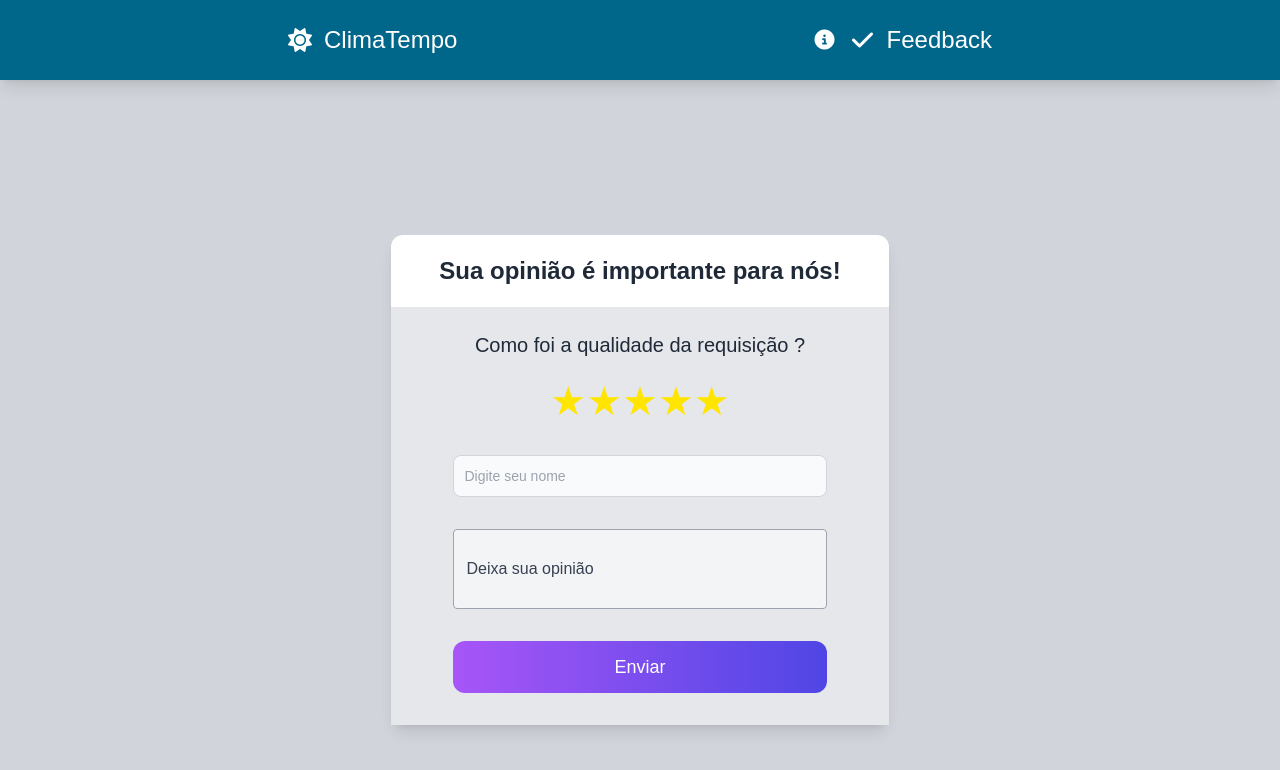
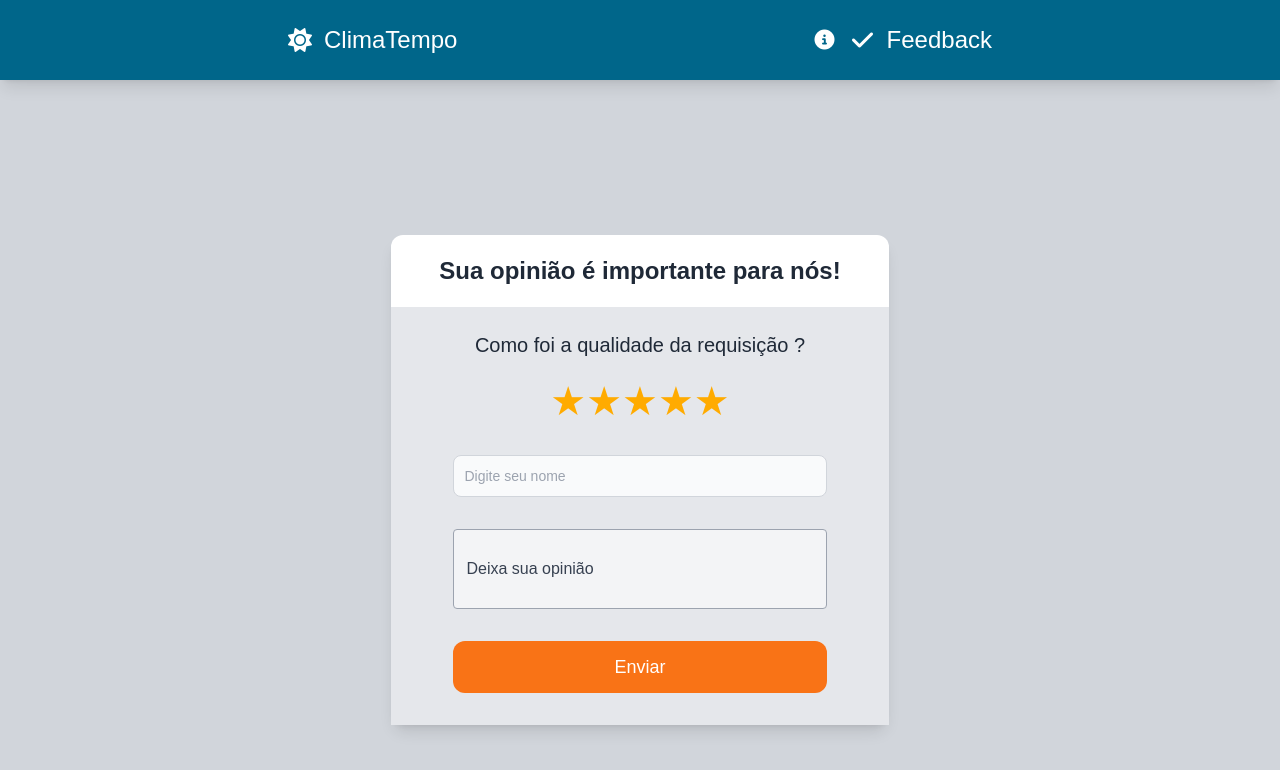
Before and after one commit to Larissa-Franciara/Clima-Tempo, a Vue app: page /feedback in a window 1280 px wide. Shown: the top 770 px of the page. Built offline with nearby package versions, Linux system fonts and the light colour scheme.

Commit message:
weather-status - finalização do projeto

```diff
--- a/src/views/FeedbackView.vue
+++ b/src/views/FeedbackView.vue
@@ -31,7 +31,7 @@
             placeholder='Deixa sua opinião'
             class="bg-gray-100 rounded border border-gray-400 leading-normal resize-none w-full h-20 py-2 px-3 font-medium placeholder-gray-700 focus:outline-none focus:bg-white"
         />
-        <button type="submit" class="py-3 my-8 text-lg bg-gradient-to-r from-purple-500 to-indigo-600 rounded-xl text-white">Enviar</button>
+        <button type="submit" class="py-3 my-8 text-lg bg-orange-500 from-orange-500 to-indigo-600 rounded-xl text-white">Enviar</button>
       </div>
     </div>
   </div>
@@ -71,7 +71,7 @@ const onSubmit = () => {
 .star-icon{
   list-style-type: none;
   cursor: pointer;
-  color: #ffe500;
+  color: #ffab00;
   font-size: 40px;
 }
 .star-icon::before{
```
